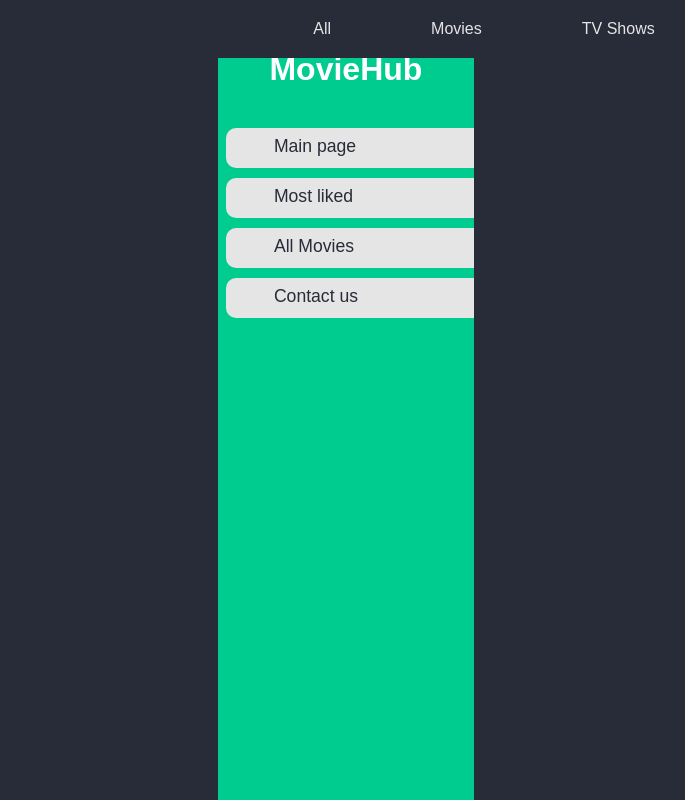
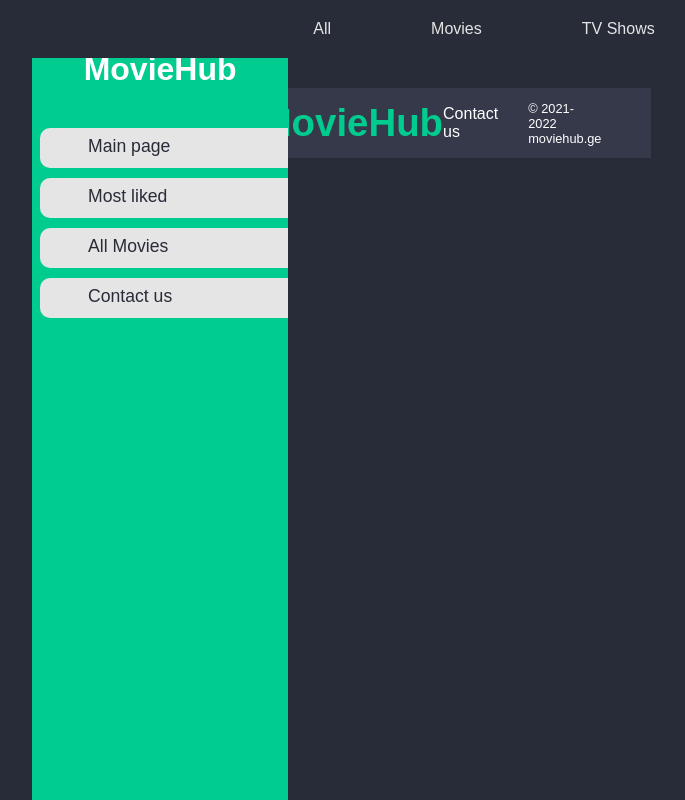
Before and after one commit to archiltavdgiridze/MovieHub, a React (Create React App) app: page /most-liked in a window 1280 px wide. Shown: the whole page, without its empty margins (259-944 px from the left). Built offline with nearby package versions, Linux system fonts and the light colour scheme.

Commit message:
minor fixes 20.12-3

```diff
--- a/public/index.html
+++ b/public/index.html
@@ -2,7 +2,7 @@
 <html lang="en">
 
   <meta charset="utf-8" />
-  <link rel="icon" href="%PUBLIC_URL%/favicon.ico" />
+  <link rel="icon" href="%PUBLIC_URL%/favicon (2).ico" />
 
   <!-- google font  -->
   <link rel="stylesheet" href="https://fonts.googleapis.com/css2?family=Josefin+Sans:wght@600&display=swap">
--- a/src/Components/AllMovies/AllMovies.jsx
+++ b/src/Components/AllMovies/AllMovies.jsx
@@ -6,6 +6,7 @@ import Result from "./mini/Result";
 import LoadAnim from "../LoadAnim";
 // import Sidebar from "./Sidebar";
 // import Navbar from "./Navbar";
+import Footer from "./../Footer";
 
 const API_URL =
   "https://api.themoviedb.org/3/discover/movie?sort_by=popularity.desc&api_key=04c35731a5ee918f014970082a0088b1&page=1";
@@ -83,6 +84,7 @@ const AllMovies = () => {
           <Result movies={movies} />
         )}
       </div>
+      <Footer />
     </>
   );
 };
--- a/src/Components/ContactUs/ContactUs.jsx
+++ b/src/Components/ContactUs/ContactUs.jsx
@@ -25,13 +25,15 @@ const ContactUs = () => {
               Contact me at:
               <br />
               <a href="https://www.linkedin.com/in/archiltavdgiridze/">
-                achitavgiridze@moviehub.ge
+                achitavdgiridze@moviehub.ge
               </a>
             </h2>
             <h2>
               or on mobile:
               <br />
-              <a href="">+995 599-mov-ieh-ubb</a>
+              <a href="https://www.linkedin.com/in/archiltavdgiridze/">
+                +995 599-mov-ieh-ubb
+              </a>
             </h2>
           </div>
         </div>
--- a/src/Components/Footer.jsx
+++ b/src/Components/Footer.jsx
@@ -1,27 +1,31 @@
-import React from 'react'
+import React from "react";
+import { Link } from "react-router-dom";
 
 const Footer = () => {
   return (
-
-    // footer page
+    // footer
     <div className="footer">
       <div className="footer__container">
         <div className="footer__container__left">
           <div className="footer__container__left__logo">
-            <img src="https://www.thesparksfoundationsingapore.org/images/logo_small.png" alt="logo" />
-          </div>
-          <div className="footer__container__left__text">
-            <p>The Sparks Foundation</p>
+            <h1>
+              <Link to="/">MovieHub</Link>
+            </h1>
           </div>
         </div>
         <div className="footer__container__right">
+          <div className="footer__container__right__contact">
+            <Link to="/contact-us">
+              <p>Contact us</p>
+            </Link>
+          </div>
           <div className="footer__container__right__text">
-            <p>© 2021 The Sparks Foundation</p>
+            <p>© 2021-2022 moviehub.ge</p>
           </div>
         </div>
       </div>
     </div>
-  )
-}
+  );
+};
 
-export default Footer
+export default Footer;
--- a/src/Components/MainPage/MainPage.jsx
+++ b/src/Components/MainPage/MainPage.jsx
@@ -3,12 +3,14 @@ import axios from "axios";
 
 import WatchToday from "./mini/WatchToday";
 import MostLiked from "./mini/MostLiked";
+import Footer from './../Footer';
 
 const MainPage = () => {
   return (
     <div className="main_div">
       <WatchToday />
       <MostLiked />
+      <Footer />
     </div>
   );
 };
--- a/src/Components/MostLiked/MostLiked.jsx
+++ b/src/Components/MostLiked/MostLiked.jsx
@@ -1,9 +1,13 @@
 import React from 'react'
+import Footer from './../Footer';
 
 const MostLiked = () => {
   return (
-    <div>MostLiked</div>
-  )
+    <div>
+      MostLiked
+      <Footer />
+    </div>
+  );
 }
 
 export default MostLiked
--- a/src/index.css
+++ b/src/index.css
@@ -164,7 +164,6 @@ body {
 .sidebar_list h2 a {
   color: white;
   text-decoration: none;
-
 }
 
 
@@ -259,7 +258,6 @@ body {
   text-decoration: none;
 }
 
-
 .side-link:hover {
   color: var(--primaryWhite);
   background-color: var(--primaryBg);
@@ -272,10 +270,7 @@ body {
 }
 
 
-
-
 /* ~ Navbar */
-
 .navbar {
   margin-bottom: 70px;
 }
@@ -303,7 +298,6 @@ body {
   background-color: var(--primaryBg);
   list-style-type: none;
   overflow: hidden;
-
 }
 
 .navbar_list li {
@@ -316,7 +310,6 @@ body {
 
   font-family: var(--primaryFont);
   color: var(--secondaryWhite);
-
   font-size: 1rem;
   font-weight: 400;
 
@@ -371,6 +364,7 @@ body {
   flex-direction: column;
   right: 0;
   margin-top: 7%;
+  margin-bottom: 50px;
 }
 
 .return_div div a {
@@ -380,7 +374,6 @@ body {
 .all_movies_title {
   font-family: var(--primaryFont);
 }
-
 
 .return_div h1 {
   font-size: 2.5rem;
@@ -426,7 +419,7 @@ body {
   display: flex;
   flex-wrap: wrap;
   justify-content: center;
-  gap: px;
+  /* gap: px; */
 }
 
 .box {
@@ -473,12 +466,6 @@ body {
 .main_div {
   width: 100%;
   height: fit-content;
-  /* display: flex; */
-  /* justify-content: center; */
-  /* align-items: center; */
-  /* flex-direction: column; */
-  /* right: 0; */
-  /* margin-top: 7%; */
 }
 
 /* ~ Main => watch today */
@@ -504,7 +491,6 @@ body {
 .watch_today_movies {
   width: 400px;
   height: auto;
-  /* border: 1px solid red; */
   background-color: var(--accentBg);
   border-bottom-left-radius: 2%;
   border-bottom-right-radius: 2%;
@@ -521,24 +507,7 @@ body {
   margin: 0 0 0 0;
 }
 
-/* .wt_wrapper h2 {
-  display: flex;
-  justify-content: start;
-  align-items: center;
-
-  color: var(--accentBg);
-  font-size: 1.5rem;
-  padding: 3% 0 3% 3%;
-} */
-
-
-.mp_wt_box {
-  /* width: auto; */
-  /* height: auto; */
-  /* margin: 1%; */
-  /* background-color: var(--secondaryWhite); */
-  /* border-radius: 10px; */
-}
+.mp_wt_box {}
 
 .mp_wt_box_content {
   font-family: var(--primaryFont);
@@ -556,13 +525,6 @@ body {
 }
 
 /* ~ Main => most liked */
-/* .mp_ml_div {
-  display: flex;
-  justify-content: center;
-  align-items: center;
-} */
-
-
 .most_liked_wrapper {
   display: flex;
   justify-content: center;
@@ -585,7 +547,6 @@ body {
 .most_liked_movies {
   width: 300px;
   height: auto;
-  /* border: 1px solid red; */
   background-color: var(--accentBg);
   border-bottom-left-radius: 2%;
   border-bottom-right-radius: 2%;
@@ -617,7 +578,6 @@ body {
 }
 
 .mp_ml_box_content .title {
-  /* color: red; */
   font-size: 1.3rem;
   font-weight: 700;
 }
@@ -630,10 +590,7 @@ body {
   margin: 0 0 0 0;
 }
 
-.mp_ml_img_div {
-  /* width: 200px;
-  height: auto; */
-}
+.mp_ml_img_div {}
 
 .mp_ml_img_div img {
   width: 100%;
@@ -672,14 +629,13 @@ body {
   font-size: 2rem;
   font-family: var(--primaryFont);
   color: var(--accentBg);
-
   margin: 80px;
 
   width: 100%;
   height: 20%;
 }
 
-.contact__container__left__logo a{
+.contact__container__left__logo a {
   color: var(--accentBg);
   text-decoration: none;
 }
@@ -702,7 +658,6 @@ body {
   text-decoration: none;
 }
 
-
 .contact__container__right {
   display: flex;
   justify-content: center;
@@ -715,26 +670,19 @@ body {
 }
 
 .contact__container__right__text {
-  /* display: flex; */
   justify-content: center;
   align-items: center;
   text-align: center;
 
-  /* font-size: 1rem; */
   font-family: var(--primaryFont);
   color: var(--primaryWhite);
 
   width: 100%;
-  /* height: 20%; */
 }
 
 .contact__container__right__text h2 {
   margin-top: 60px;
 }
-
-/* .contact__container__right__text h2:nth-child(1) {
-  margin-top: 0;
-} */
 
 .contact__container__right__text h2 a {
   color: var(--accentBg);
@@ -743,3 +691,61 @@ body {
 .contact__container__right__text h2 a:nth-child(2) {
   text-decoration: none;
 }
+
+/* ~ Footer */
+.footer__container {
+  display: flex;
+  justify-content: space-between;
+  align-items: center;
+
+  padding: 0 50px;
+
+  width: 100%;
+  height: 70px;
+
+  background-color: var(--secondaryBg);
+}
+
+.footer__container__left {
+  display: flex;
+  justify-content: center;
+  align-items: center;
+
+  font-family: var(--primaryFont);
+  color: var(--primaryWhite);
+  font-size: 1.2rem;
+}
+
+.footer__container__left__logo a {
+  color: var(--accentBg);
+  text-decoration: none;
+}
+
+.footer__container__right {
+  display: flex;
+  justify-content: center;
+  align-items: center;
+
+  /* font-family: var(--primaryFont);
+  color: var(--primaryWhite);
+  font-size: 0.8rem; */
+}
+
+.footer__container__right__contact a {
+  display: flex;
+  justify-content: center;
+  align-items: center;
+
+  color: var(--primaryWhite);
+  text-decoration: none;
+  margin: 0 30px 0 0;
+
+  font-family: var(--primaryFont);
+  font-size: 1rem;
+}
+
+.footer__container__right__text p {
+  color: var(--primaryWhite);
+  font-family: var(--primaryFont);
+  font-size: 0.8rem;
+}
```
Also changed, not shown: 2 other files (tests, documents, lock files or other folders).
